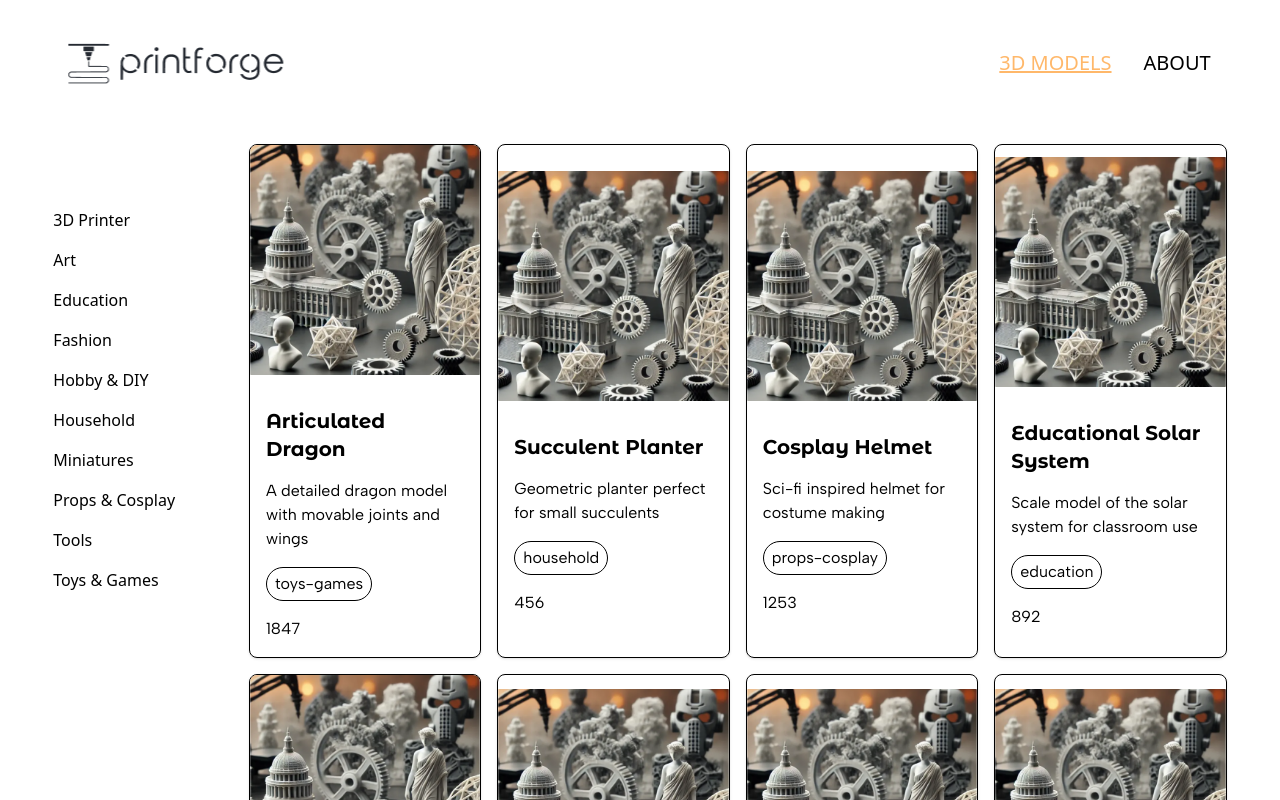
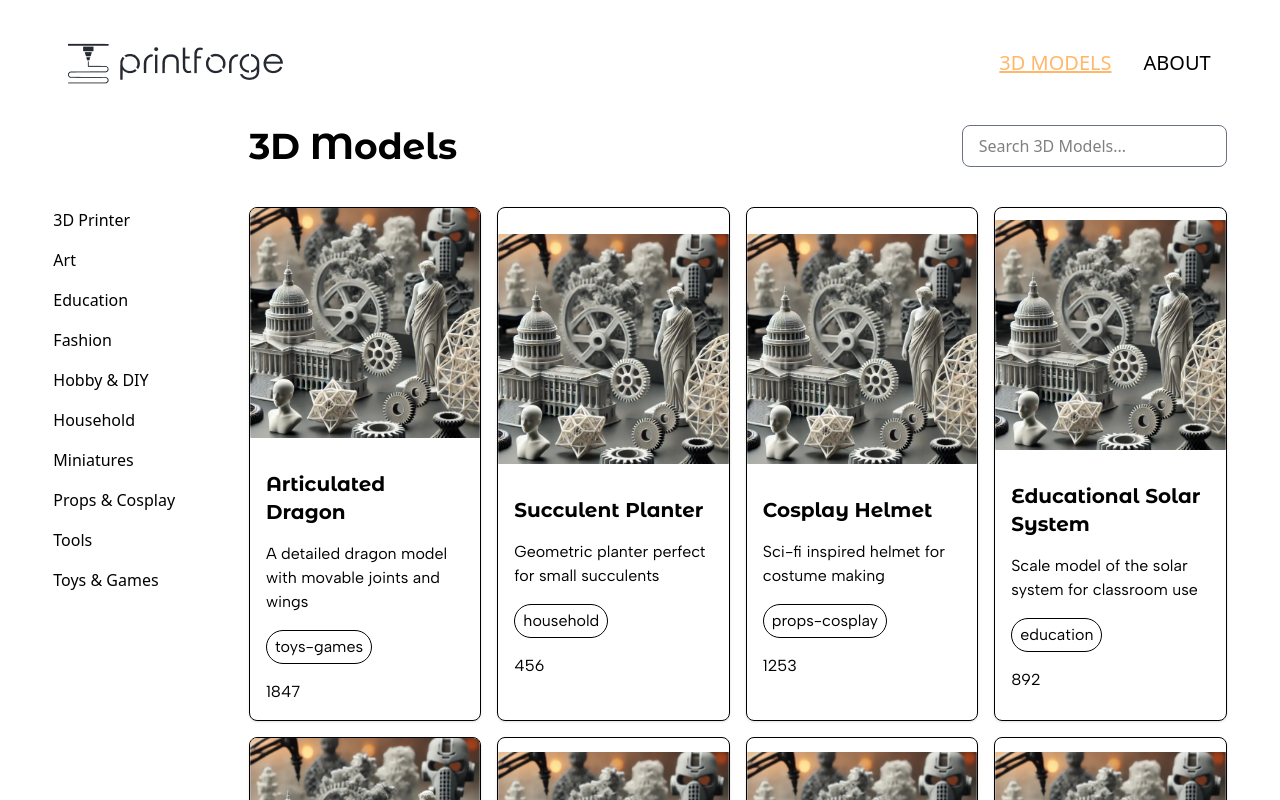
Before and after one commit to gen1chiro/print-forge, a Next.js app: page /3d-models in a window 1280 px wide. Shown: the top 800 px of the page. Built offline with nearby package versions, Linux system fonts and the light colour scheme.

Commit message:
chore: implement model search & refactor component names to kebab-case

```diff
--- a/src/app/3d-models/[id]/page.tsx
+++ b/src/app/3d-models/[id]/page.tsx
@@ -9,7 +9,8 @@ export default async function ModelPage({ params }: { params: { id: string } })
     const { name, description, likes, category } = model;
 
     return (
-        <div className="w-5/6 flex flex-col md:flex-row gap-10">
+        <div className="w-5/6 mt-12">
+            <div className="w-full flex flex-col md:flex-row gap-10 md:gap-20">
                 <Image src={aboutImage} alt="model image" className="w-full md:w-1/2 aspect-square" />
                 <div className="relative flex flex-col justify-center items-start gap-6">
                     <Link href={"/3d-models"} className="hidden md:block absolute top-0 left-0 uppercase">back to overview</Link>
@@ -19,5 +20,6 @@ export default async function ModelPage({ params }: { params: { id: string } })
                     <p>{description}</p>
                 </div>
             </div>
+        </div>
     );
 }
--- a/src/app/3d-models/categories/[categoryName]/page.tsx
+++ b/src/app/3d-models/categories/[categoryName]/page.tsx
@@ -1,22 +1,24 @@
 import { getDisplayNameFromSlug } from "@/lib/categories";
 import { getModelsByCategory } from "@/lib/models";
-import ModelTile from "../../components/ModelTile";
+import ModelTile from "../../components/model-tile";
+import SearchInput from "@/app/3d-models/components/search-input";
 
 
 export default async function CategoryPage({params}: {params: {categoryName: string}}) {
     const { categoryName } = params;
     const displayName = getDisplayNameFromSlug(categoryName);
     const models = await getModelsByCategory(categoryName);
-    console.log(models)
 
     const modelElements = models.map((model) => (
         <ModelTile key={model.id} model={model} />
     ));
 
-
     return (
-        <div className="w-5/6 flex flex-col gap-10 items-start justify-center">
-            <h1 className="text-4xl font-bold">3D Models</h1>
+        <div className="w-5/6 flex flex-col gap-10 items-center justify-start">
+            <div className="w-full flex items-center justify-between">
+                <h1 className="text-4xl font-bold">{displayName}</h1>
+                <SearchInput />
+            </div>
             <div className="w-full grid grid-cols-1 gap-4 sm:grid-cols-2 md:grid-cols-3 lg:grid-cols-4">
                 {modelElements}
             </div>
--- /dev/null
+++ b/src/app/3d-models/components/search-input.tsx
@@ -0,0 +1,14 @@
+import Form from 'next/form'
+
+export default function SearchInput() {
+    return (
+        <Form action='/3d-models'>
+            <input
+                type="text"
+                placeholder="Search 3D Models..."
+                name="query"
+                className='border border-gray-500 rounded-lg px-4 py-2'
+            />
+        </Form>
+    )
+}
--- a/src/app/3d-models/page.tsx
+++ b/src/app/3d-models/page.tsx
@@ -1,16 +1,31 @@
 import { getModels } from "@/lib/models";
 import type { Model } from "@/types";
-import ModelTile from "./components/ModelTile";
+import ModelTile from "./components/model-tile";
+import SearchInput from "@/app/3d-models/components/search-input";
 
-export default async function Models() {
+export default async function Models({ searchParams }: { searchParams: { query?: string } }) {
     const models: Model[] = await getModels();
-    const modelElements = models.map((model) => (
-        <ModelTile key={model.id} model={model} />
-    ))
+    const { query } = searchParams;
+
+    const filteredModels = query
+        ? models.filter(model => (
+            model.name.toLowerCase().includes(query.toLowerCase()) ||
+            model.description.toLowerCase().includes(query.toLowerCase())
+        ))
+        : models;
+
+    const modelElements = filteredModels.length > 0
+        ? filteredModels.map((model) => (
+            <ModelTile key={model.id} model={model} />
+          ))
+        : <p className="col-span-full text-center text-gray-500">No models found.</p>;
 
     return (
-        <div className="w-5/6 flex flex-col gap-10 items-start justify-center">
-            <h1 className="text-4xl font-bold">3D Models</h1>
+        <div className="w-5/6 flex flex-col gap-10 items-center justify-start">
+            <div className='w-full flex justify-between items-center'>
+                <h1 className="text-4xl font-bold">3D Models</h1>
+                <SearchInput />
+            </div>
             <div className="w-full grid grid-cols-1 gap-4 sm:grid-cols-2 md:grid-cols-3 lg:grid-cols-4">
                 {modelElements}
             </div>
--- a/src/app/globals.css
+++ b/src/app/globals.css
@@ -6,7 +6,7 @@
     }
 
     body {
-        @apply pt-16 h-full;
+        @apply h-full;
     }
 
     h1, h2, h3, h4, h5, h6 {
--- a/src/app/layout.tsx
+++ b/src/app/layout.tsx
@@ -2,7 +2,7 @@ import type { Metadata } from "next";
 import "./globals.css";
 import React from "react";
 import { Albert_Sans, Montserrat_Alternates} from "next/font/google";
-import Navbar from "@/components/Navbar";
+import Navbar from "@/components/navbar";
 
 export const metadata: Metadata = {
     title: "Create Next App",
--- a/src/app/page.tsx
+++ b/src/app/page.tsx
@@ -1,5 +1,6 @@
 import Image from "next/image";
 import heroImage from "@/assets/images/hero-image.png";
+import Link from "next/link";
 
 export default function Home() {
   return (
@@ -11,7 +12,7 @@ export default function Home() {
                     <h1 className="font-bold text-4xl sm:text-5xl md:text-6xl xl:text-7xl">Discover what’s possible with 3D printing</h1>
                     <p className="text-lg sm:text-xl md:text-2xl xl:text-3xl">Join our community of creators and explore a vast library of user-submitted models.</p>
                 </div>
-                <button className="border-1 px-3 py-2 font-semibold text-lg sm:text-xl md:text-2xl">BROWSE MODELS</button>
+                <Link href='/3d-models' className="border-1 px-3 py-2 font-semibold text-lg sm:text-xl md:text-2xl">BROWSE MODELS</Link>
             </div>
             <div className="flex items-center lg:w-1/2">
                 <Image
--- a/src/components/Navbar.tsx
+++ b/src/components/navbar.tsx
@@ -10,7 +10,7 @@ const Navbar = () => {
     const pathname = usePathname();
 
     return (
-        <header className="fixed top-0 left-1/2 -translate-x-1/2 w-11/12 max-w-7xl mx-auto py-8 flex items-center justify-between bg-white z-10">
+        <header className="sticky top-0 w-11/12 max-w-7xl mx-auto flex items-center justify-between bg-white z-10 py-8">
             <Link href="/">
                 <Image
                     src={printforgeLogo}
```
Also changed, not shown: src/app/3d-models/components/model-tile.tsx (renamed from src/app/3d-models/components/ModelTile.tsx). Lines whose indentation alone changed are shown as unchanged.
